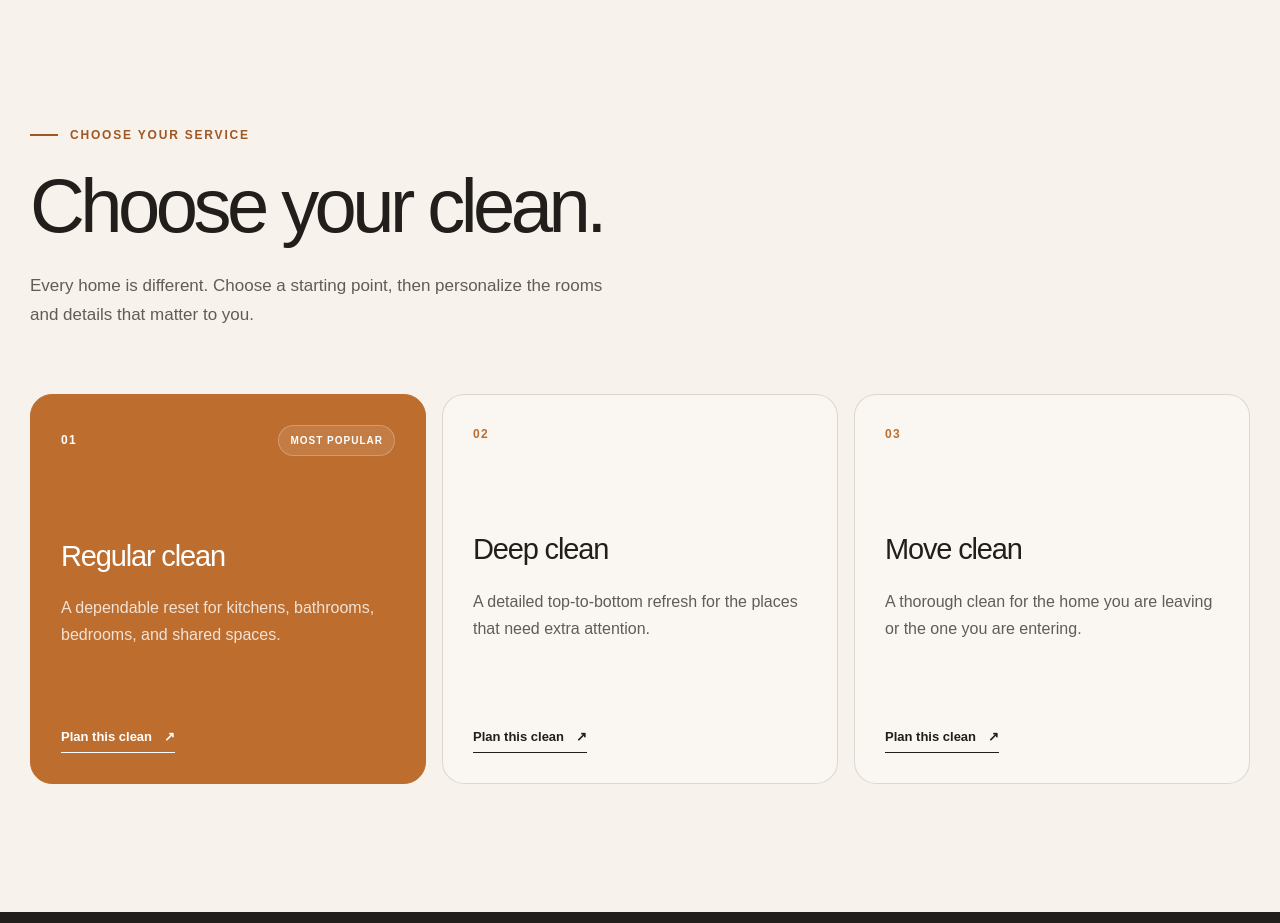
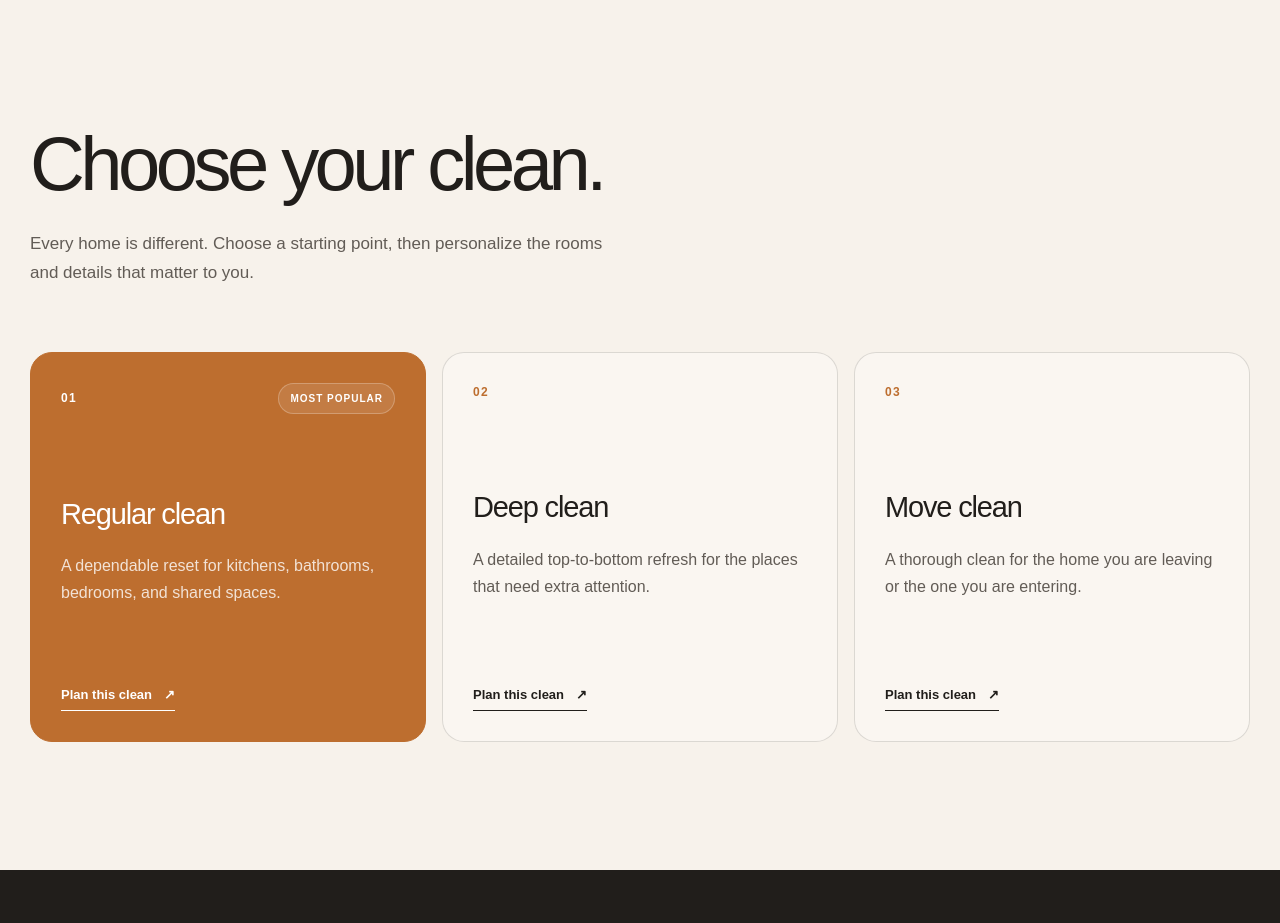
Before and after one commit to taherezm/caramel-cleaners, a Next.js app: page / in a window 1280 px wide. Shown: the part 900-1823 px from the top of the page. Built offline with nearby package versions, Linux system fonts and the light colour scheme.

Commit message:
Simplify services section heading

```diff
--- a/app/page.tsx
+++ b/app/page.tsx
@@ -115,10 +115,6 @@ export default function Home() {
 
           <section className="section services-section" id="services">
             <div className="section-heading">
-              <p className="eyebrow">
-                <span className="eyebrow-line" aria-hidden="true" />
-                Choose your service
-              </p>
               <h2>Choose your clean.</h2>
               <p>
                 Every home is different. Choose a starting point, then
```
